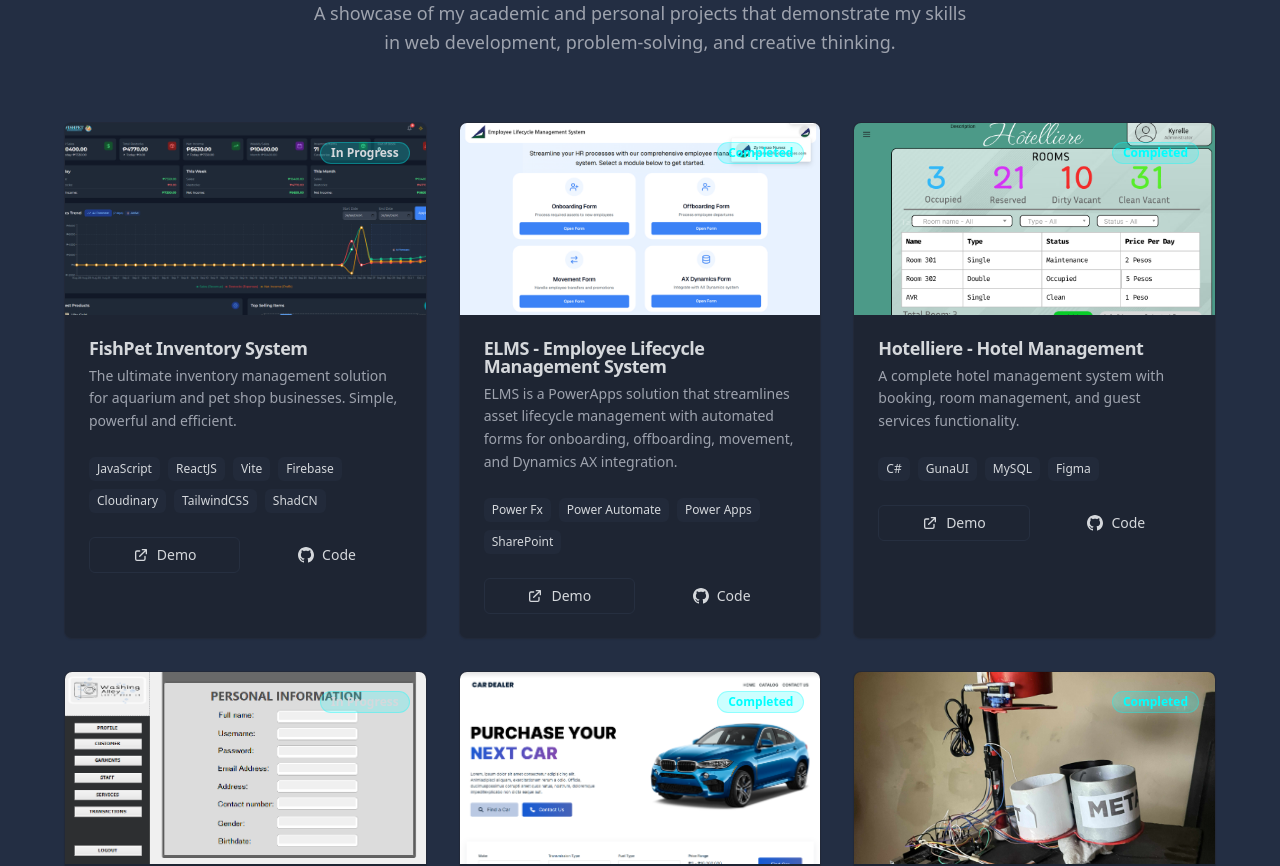
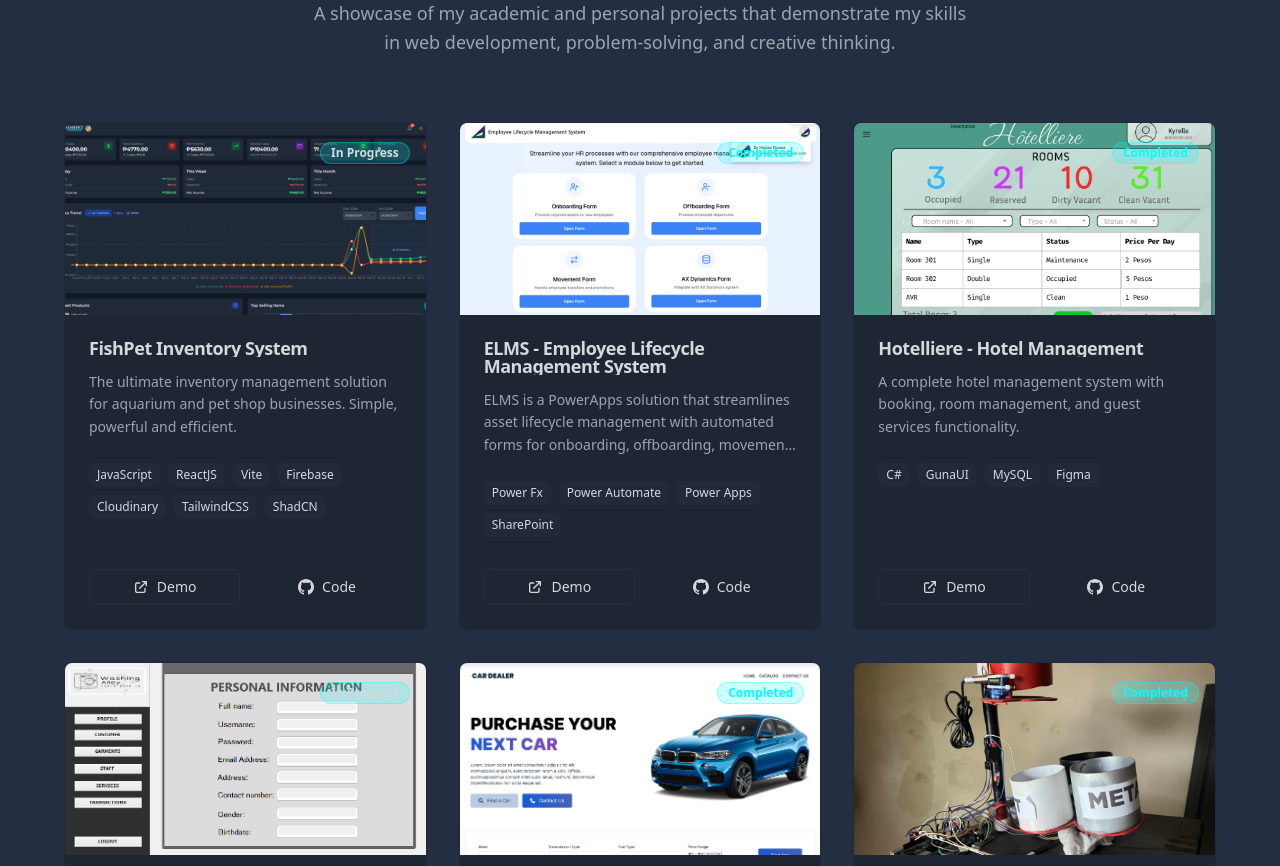
Before and after one commit to z4ynu/z4ynu-online-portfolio, a React (Vite) app: page / in a window 1280 px wide. Shown: the part 3700-4566 px from the top of the page. Built offline with nearby package versions, Linux system fonts and the light colour scheme.

Commit message:
realigned card alignment in project section

```diff
--- a/src/components/Projects.jsx
+++ b/src/components/Projects.jsx
@@ -153,7 +153,7 @@ const Projects = () => {
           {projects.map((project, index) => (
             <Card
               key={index}
-              className={`border-border/50 hover:border-primary/50 transition-all duration-300 group overflow-hidden ${
+              className={`border-border/50 hover:border-primary/50 transition-all duration-300 group overflow-hidden flex flex-col h-full ${
                 isVisible
                   ? "opacity-100 translate-y-0"
                   : "opacity-0 translate-y-8"
@@ -179,21 +179,17 @@ const Projects = () => {
                 </div>
               </div>
 
-              <CardHeader>
-                <div className="flex items-start justify-between">
-                  <div className="flex-1">
-                    <CardTitle className="text-lg mb-2">
-                      {project.title}
-                    </CardTitle>
-                    <CardDescription className="text-sm text-muted-foreground leading-relaxed">
-                      {project.description}
-                    </CardDescription>
-                  </div>
-                </div>
+              <CardHeader className="flex-shrink-0">
+                <CardTitle className="text-lg mb-2 line-clamp-2">
+                  {project.title}
+                </CardTitle>
+                <CardDescription className="text-sm text-muted-foreground leading-relaxed line-clamp-3">
+                  {project.description}
+                </CardDescription>
               </CardHeader>
 
-              <CardContent className="space-y-4">
-                <div>
+              <CardContent className="flex flex-col flex-1 space-y-4 pb-6">
+                <div className="flex-1">
                   <div className="flex flex-wrap gap-2">
                     {project.technologies.map((tech, techIndex) => (
                       <span
@@ -206,7 +202,7 @@ const Projects = () => {
                   </div>
                 </div>
 
-                <div className="flex items-center space-x-3 pt-2">
+                <div className="flex items-center space-x-3 mt-auto pt-4">
                   <Button
                     variant="outline"
                     size="sm"
--- a/src/index.css
+++ b/src/index.css
@@ -114,6 +114,23 @@
     background-color: var(--footer-bg);
   }
 
+  /* Line clamp utilities for text truncation */
+  .line-clamp-2 {
+    display: -webkit-box;
+    -webkit-line-clamp: 2;
+    -webkit-box-orient: vertical;
+    overflow: hidden;
+    line-clamp: 2;
+  }
+
+  .line-clamp-3 {
+    display: -webkit-box;
+    -webkit-line-clamp: 3;
+    -webkit-box-orient: vertical;
+    overflow: hidden;
+    line-clamp: 3;
+  }
+
   /* Custom floating animations for hero background */
   .animate-float {
     animation: float 6s ease-in-out infinite;
```
